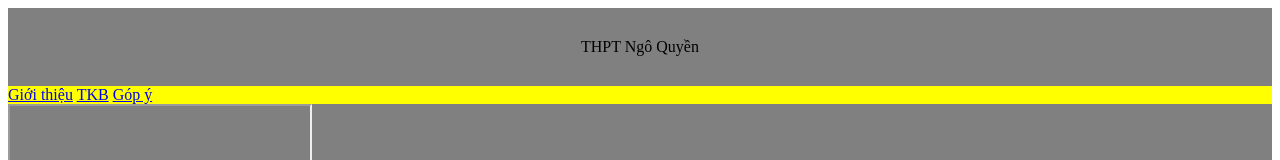
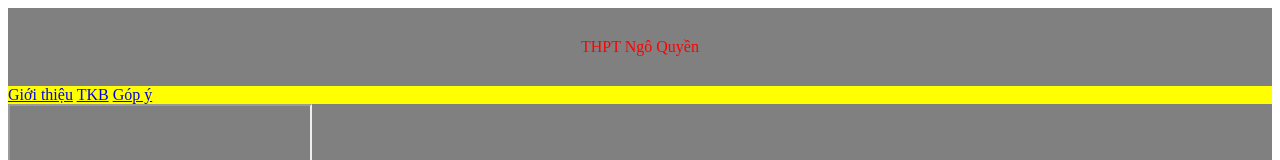
Before and after one commit to candyfloss1534/baigithub, a plain HTML site: page index.html in a window 1280 px wide. Shown: the top 160 px of the page. Drawn offline with Linux system fonts and the light colour scheme.

Commit message:
Update index.html

```diff
--- a/index.html
+++ b/index.html
@@ -6,7 +6,7 @@
     <link href="style.css" rel="stylesheet" type=test/css">
     <title>Document</title>
     <style>
-      .header {color: light-blue; background-color: gray; text-align: center; padding: 30px;}
+      .header {color: red; background-color: gray; text-align: center; padding: 30px;}
       .menu {color: tomato; background-color: yellow;}
       .menu a {}
       .menu a: hover{color: pink;}
```
